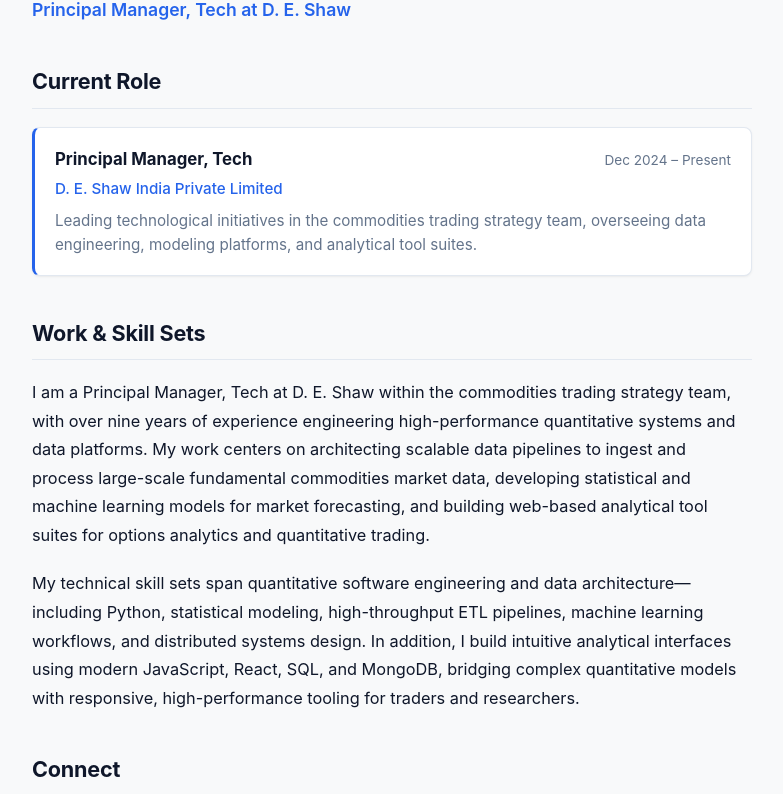
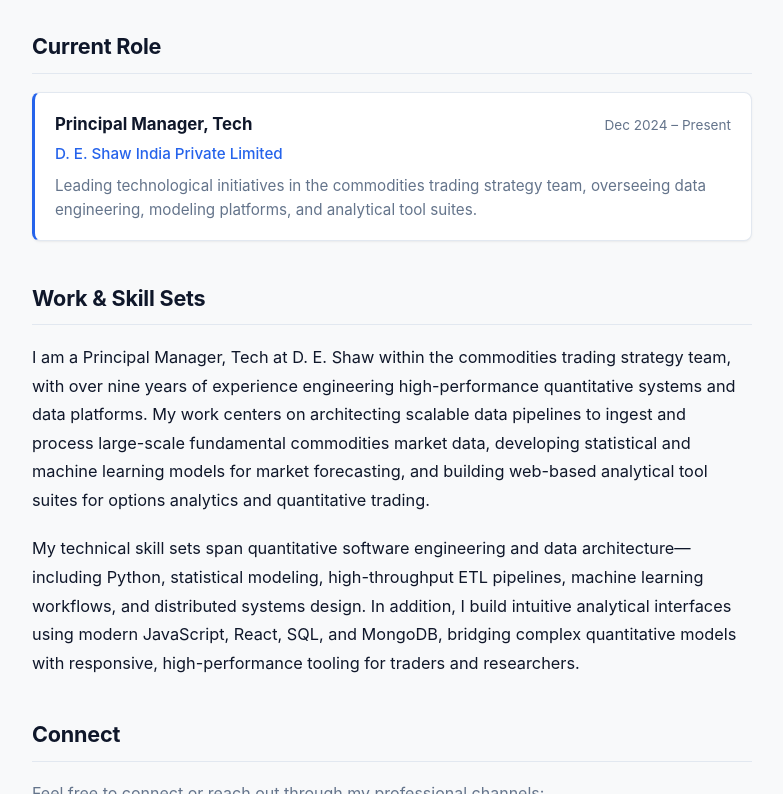
Before and after one commit to ashish-mk/ashish-mk.github.io, a plain HTML site: page about/index.html in a window 1280 px wide. Shown: the part 169-963 px from the top of the page, without its empty margins (248-1031 px from the left). Drawn offline with Linux system fonts and the light colour scheme.

Commit message:
refactor: remove redundant role text from about page header

```diff
--- a/about/index.html
+++ b/about/index.html
@@ -28,7 +28,6 @@
       <section class="about-page">
   <div class="hero">
     <h1>About Me</h1>
-    <div class="hero-role">Principal Manager, Tech at D. E. Shaw</div>
   </div>
 
   <section class="section">
```
